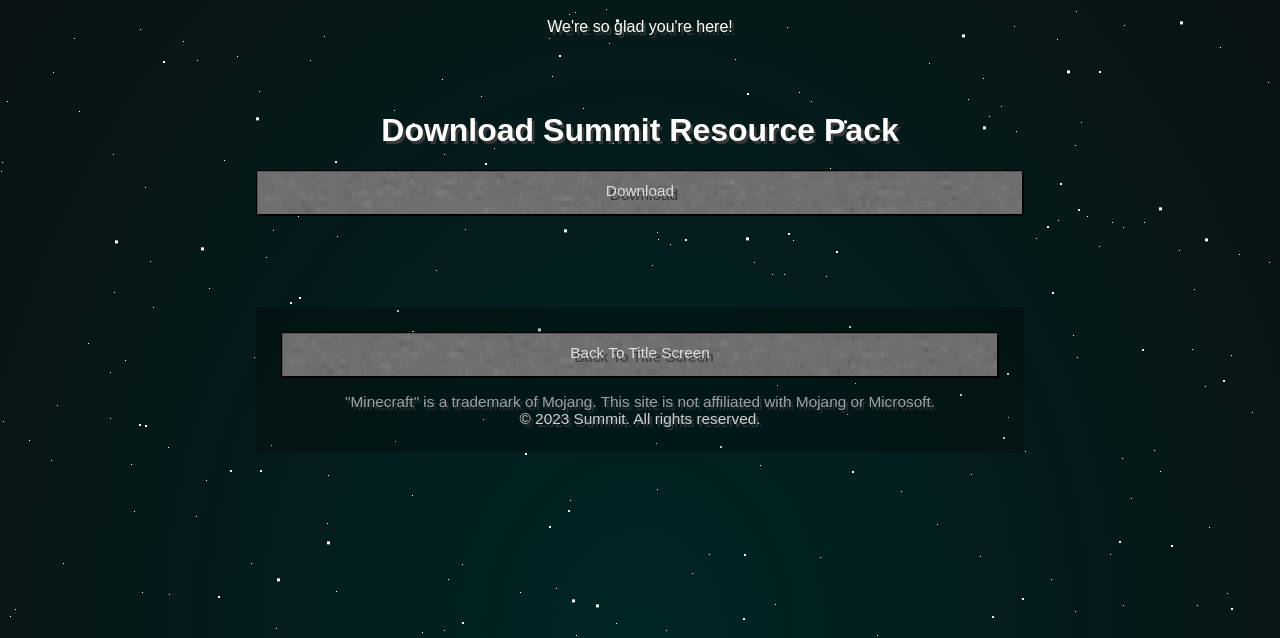
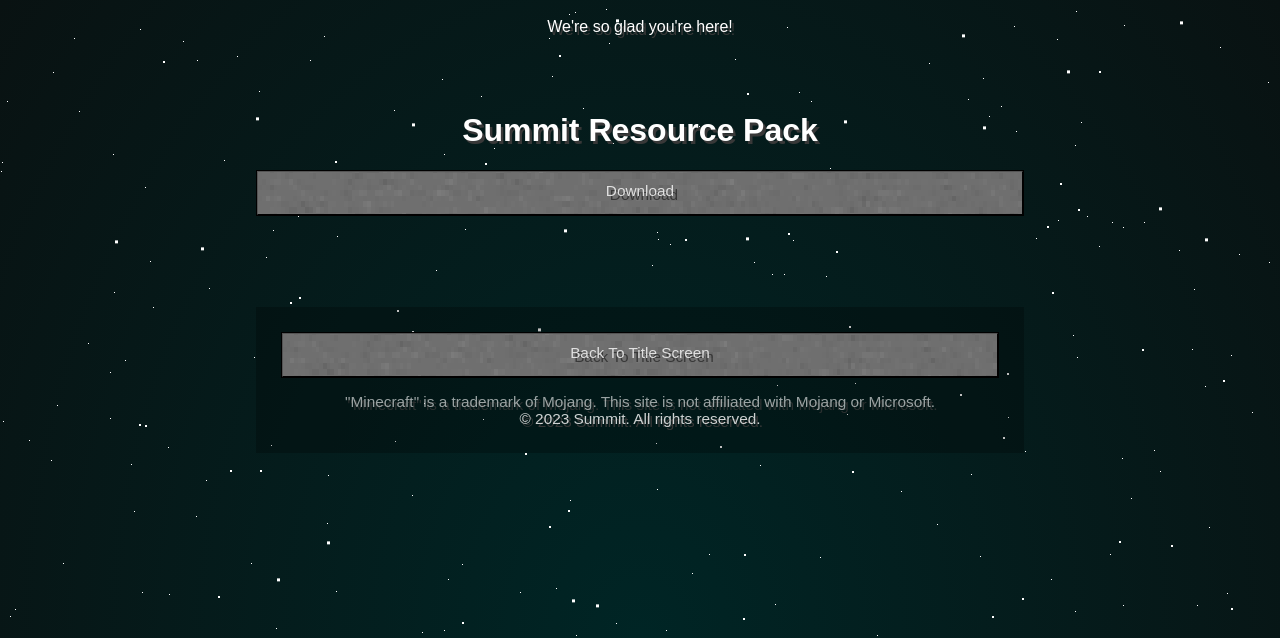
Before and after one commit to SteakTheStake/SummitWebsite, a React app: page pages/vault.html in a window 1280 px wide. Shown: the part 162-800 px from the top of the page. Built offline with nearby package versions, Linux system fonts and the light colour scheme; a script that the page names is missing; a web font is replaced by a local one.

Commit message:
Update vault.html

```diff
--- a/pages/vault.html
+++ b/pages/vault.html
@@ -47,7 +47,7 @@
       <source src="content/sounds/click.ogg" type="audio/ogg">
     </audio>
     <div>
-      <h1 class="titletxt">Download Summit Resource Pack</h1>
+      <h1 class="titletxt">Summit Resource Pack</h1>
       <button data-sound="click.ogg" class="button singleplayer soundButton" id="click6" onclick="setupClickEvent()">Download</button>
     </div>
   </section>
```
